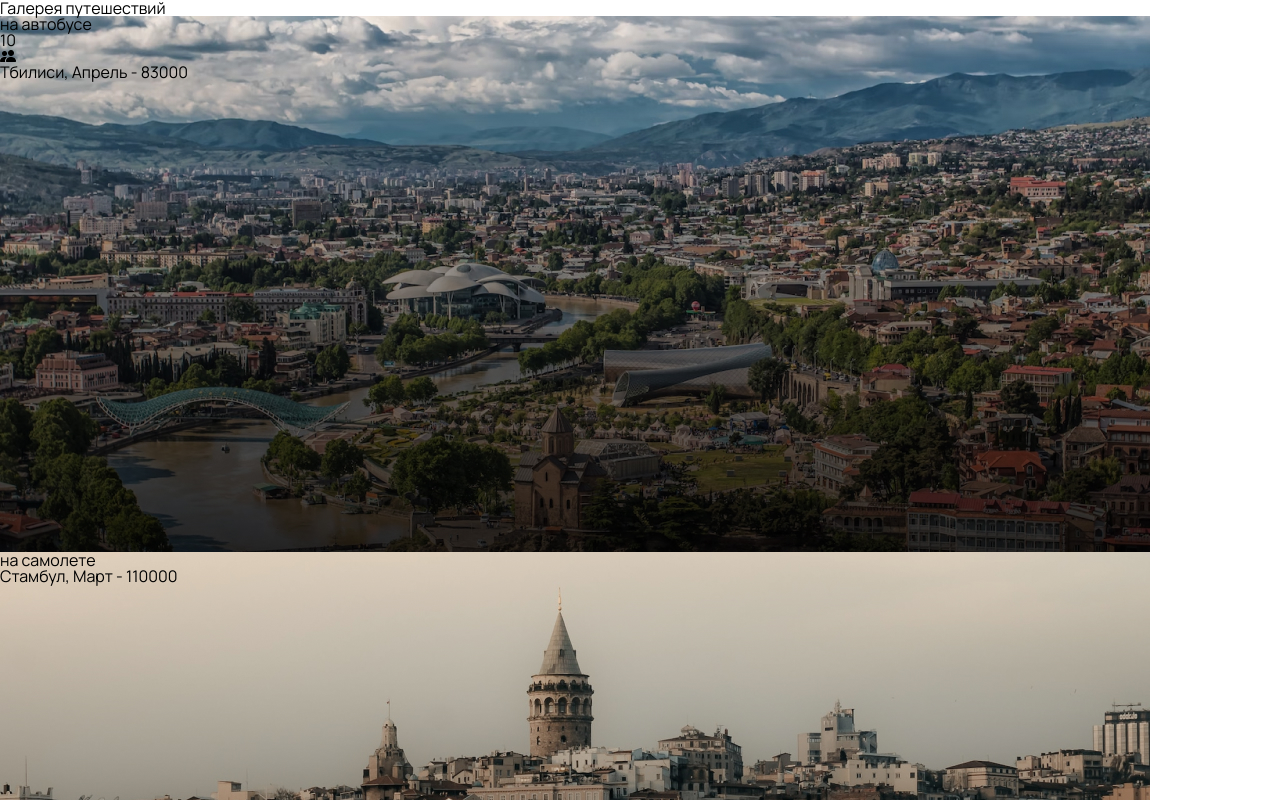
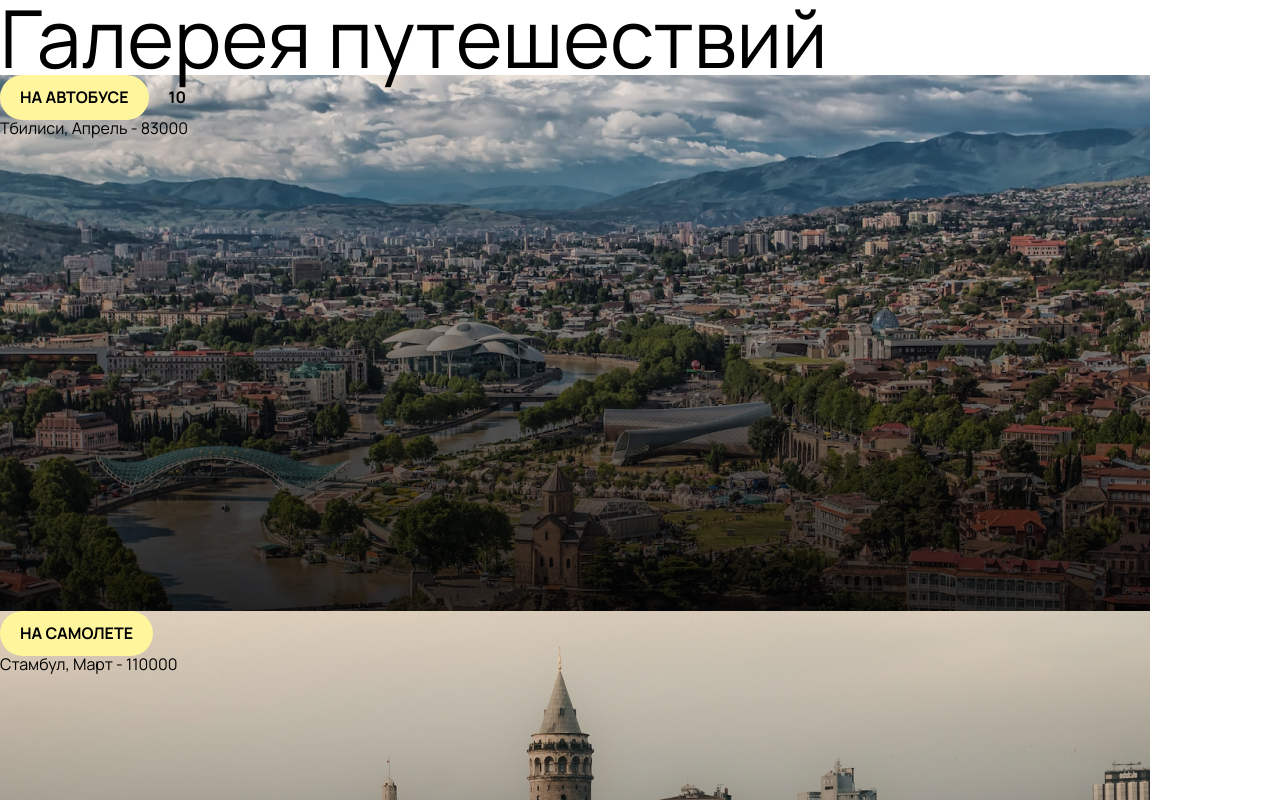
Before and after one commit to victorgolovin/react-trips-gallery, a React (Vite) app: page / in a window 1280 px wide. Shown: the top 800 px of the page. Built offline with nearby package versions, Linux system fonts and the light colour scheme.

Commit message:
add some css

```diff
--- a/src/components/GalleryCart/GalleryCart.css
+++ b/src/components/GalleryCart/GalleryCart.css
@@ -0,0 +1,25 @@
+.cart-inner-top-info {
+    display: flex;
+}
+
+.cart-inner-top-transport-wrapper {
+    border-radius: 100px;
+    background-color: #FFF59D;
+}
+
+.cart-inner-top-transport,
+.cart-inner-top-info-people-number {
+    text-align: center;
+    padding-top: 15px;
+    padding-bottom: 15px;
+    padding-left: 20px;
+    padding-right: 20px;
+    font-size: 16px;
+    line-height: 15px;
+    font-weight: 700;
+    text-transform: uppercase;
+}
+
+.cart-inner-top-info-people-number::after {
+
+}
--- a/src/components/GalleryCart/GalleryCart.jsx
+++ b/src/components/GalleryCart/GalleryCart.jsx
@@ -4,13 +4,16 @@ import './GalleryCart.css'
 const GalleryCart = (props) => {
   return (
     <div>
-      <div>
-        <p>{props.transport}</p>
-        { props.peopleNumber && (<p>{props.peopleNumber}</p>) }
-        { props.peopleImg && (<img src={props.peopleImg} alt="People-img" />) }
+      <div className='cart-inner-top-info'>
+        <div className='cart-inner-top-transport-wrapper'>
+          <p className='cart-inner-top-transport'>{props.transport}</p>
+        </div>
+        <div className='cart-inner-top-info-people-wrapper'>
+          { props.peopleNumber && (<p className='cart-inner-top-info-people-number'>{props.peopleNumber}</p>) }
+        </div>
       </div>
-      <div>
-        <p>{props.city}, {props.month} - {props.price}</p>
+      <div className='cart-inner-bottom-info'>
+        <p className='cart-inner-bottom-info-text'>{props.city}, {props.month} - {props.price}</p>
       </div>
     </div>
   )
--- a/src/components/GallerySection/GallerySection.jsx
+++ b/src/components/GallerySection/GallerySection.jsx
@@ -12,7 +12,6 @@ const GallerySection = () => {
         <GalleryCart
           transport="на автобусе"
           peopleNumber={10}
-          peopleImg={imgPeople}
           city="Тбилиси"
           month="Апрель"
           price={83000}
@@ -22,7 +21,6 @@ const GallerySection = () => {
         <GalleryCart
           transport="на самолете"
           peopleNumber={false}
-          peopleImg={false}
           city="Стамбул"
           month="Март"
           price={110000}
@@ -32,7 +30,6 @@ const GallerySection = () => {
         <GalleryCart
           transport="на самолете"
           peopleNumber={15}
-          peopleImg={imgPeople}
           city="Дубай"
           month="июнь"
           price={220000}
@@ -42,7 +39,6 @@ const GallerySection = () => {
         <GalleryCart
           transport="самолет + паром"
           peopleNumber={11}
-          peopleImg={imgPeople}
           city="Пхукет"
           month="сентябрь"
           price={135000}
--- a/src/components/Heading/Heading.css
+++ b/src/components/Heading/Heading.css
@@ -0,0 +1,4 @@
+.card-title {
+    font-size: 80px;
+    line-height: 75px;
+}
--- a/src/components/Heading/Heading.jsx
+++ b/src/components/Heading/Heading.jsx
@@ -1,4 +1,5 @@
 import React from 'react'
+import './Heading.css'
 
 const Heading = (props) => {
     if (props.level === 'h1') {
```
